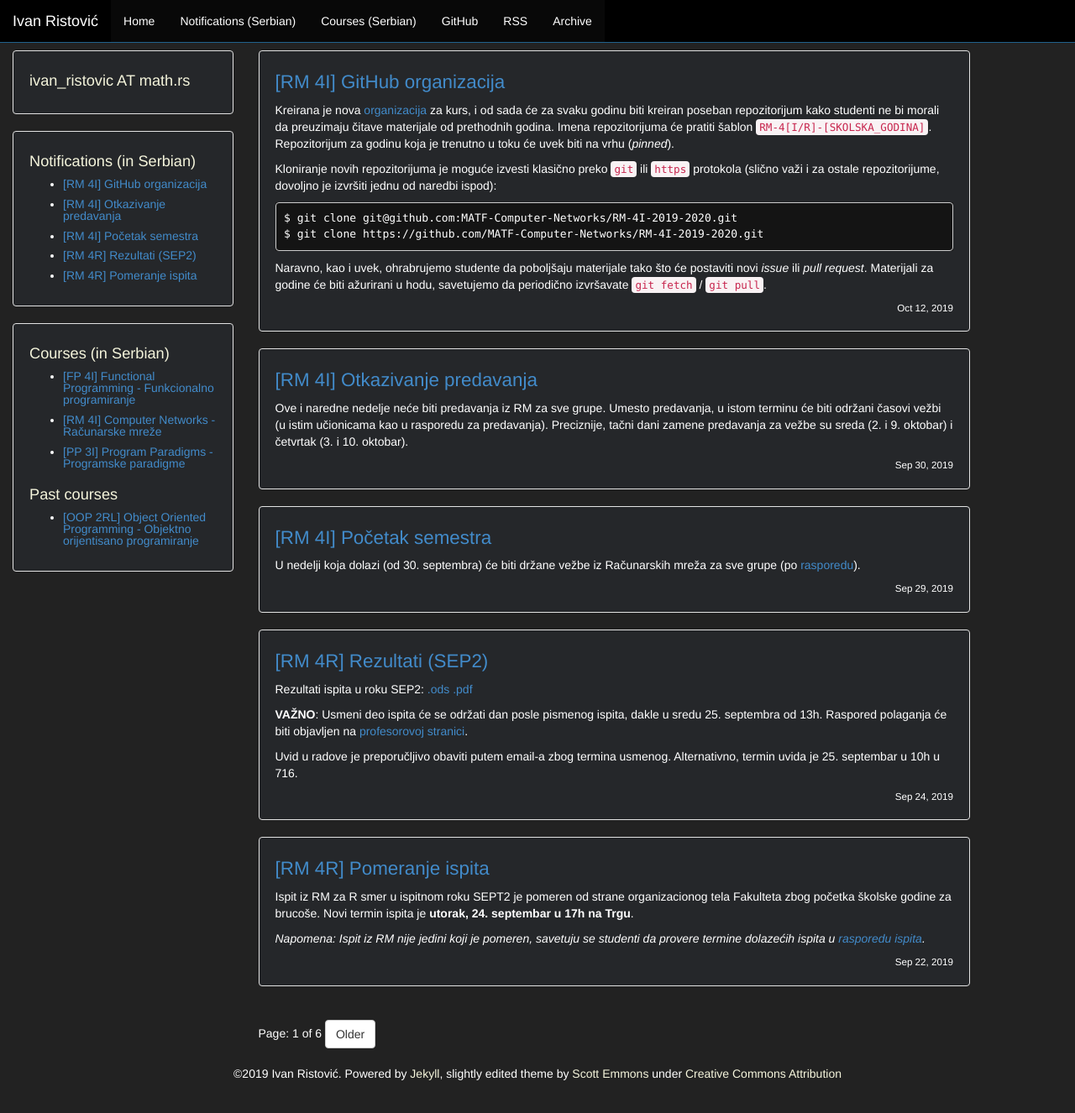
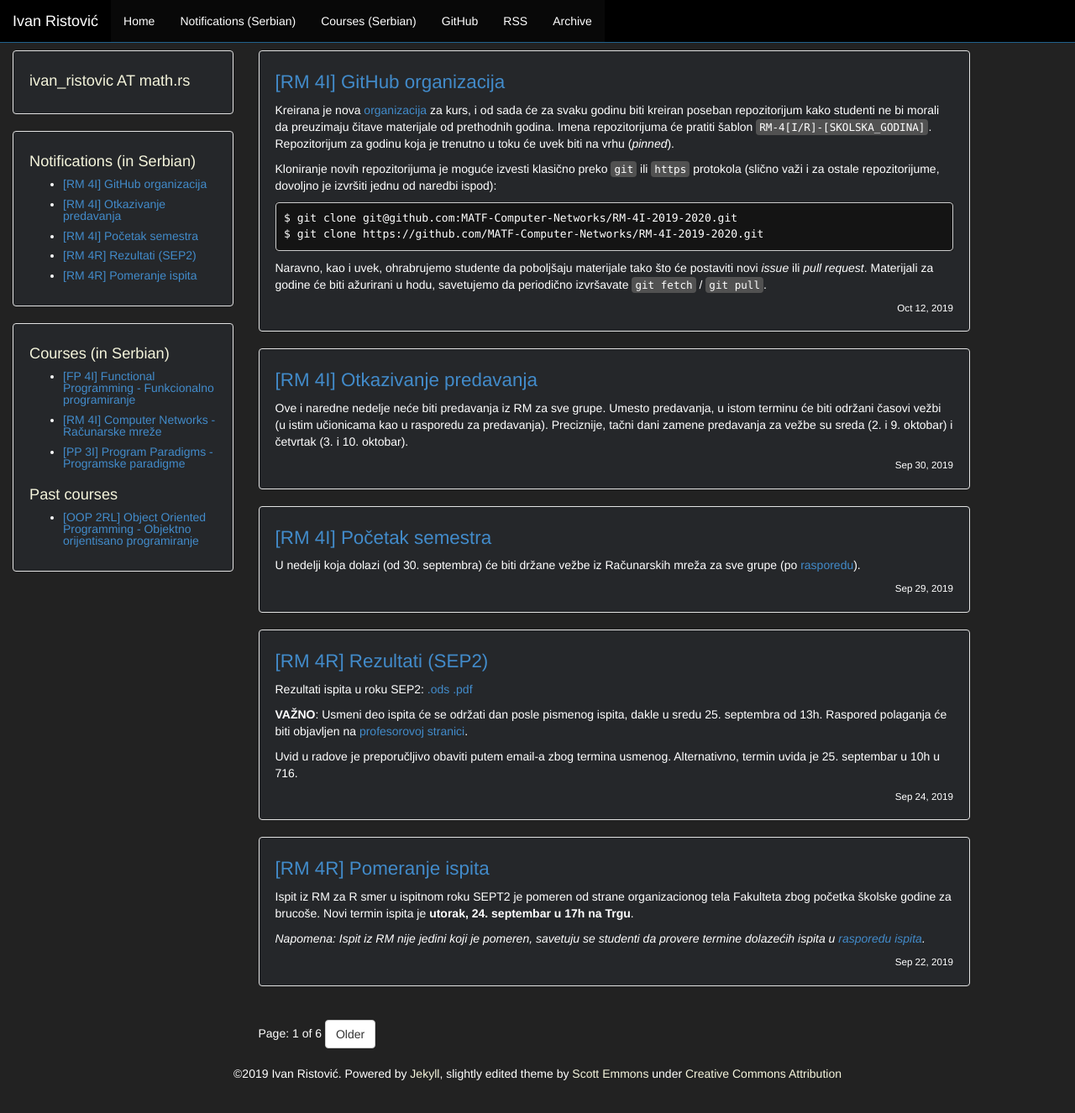
Before and after one commit to ivan-ristovic/ivan-ristovic.github.io, a Jekyll site: the page built from notifications/index.html, in a window 1280 px wide and 1359 px high. Shown: the top 1326 px of the window at 84% size. Built offline with Jekyll 4.4.1, drawn with Linux system fonts in a browser that asks for light colours; the list of posts is cut into pages by our own code.

Commit message:
Inline code block CSS

```diff
--- a/css/theme.css
+++ b/css/theme.css
@@ -76,7 +76,7 @@ div .post-date {
     text-align: right;
 }
 
-.code {
+code {
     color: #ffffff;
     background-color: #515151;
 }
```
